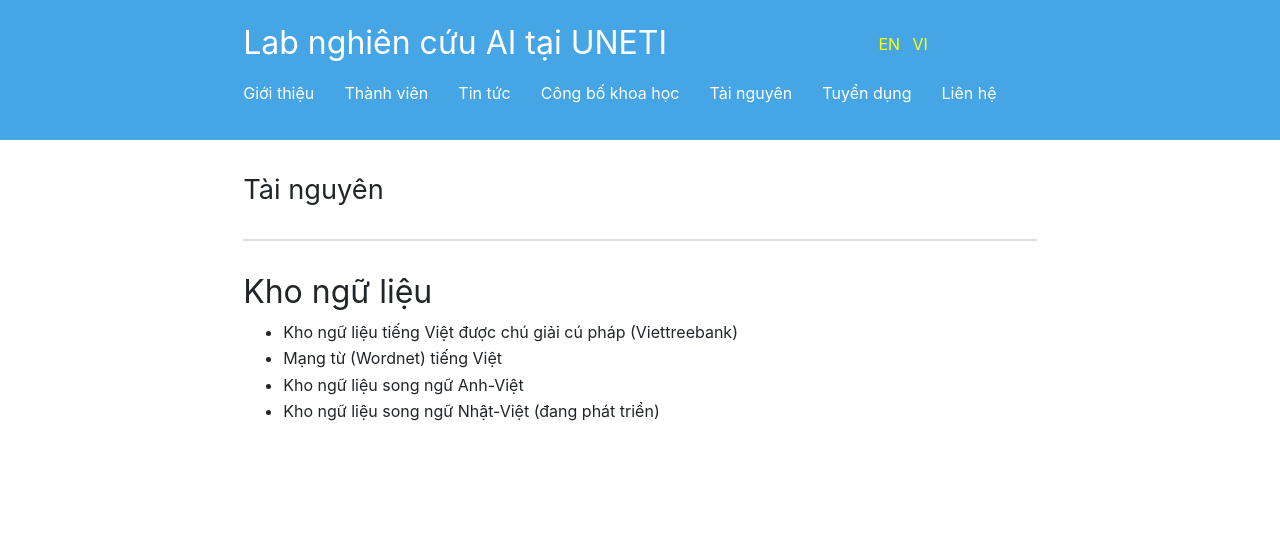
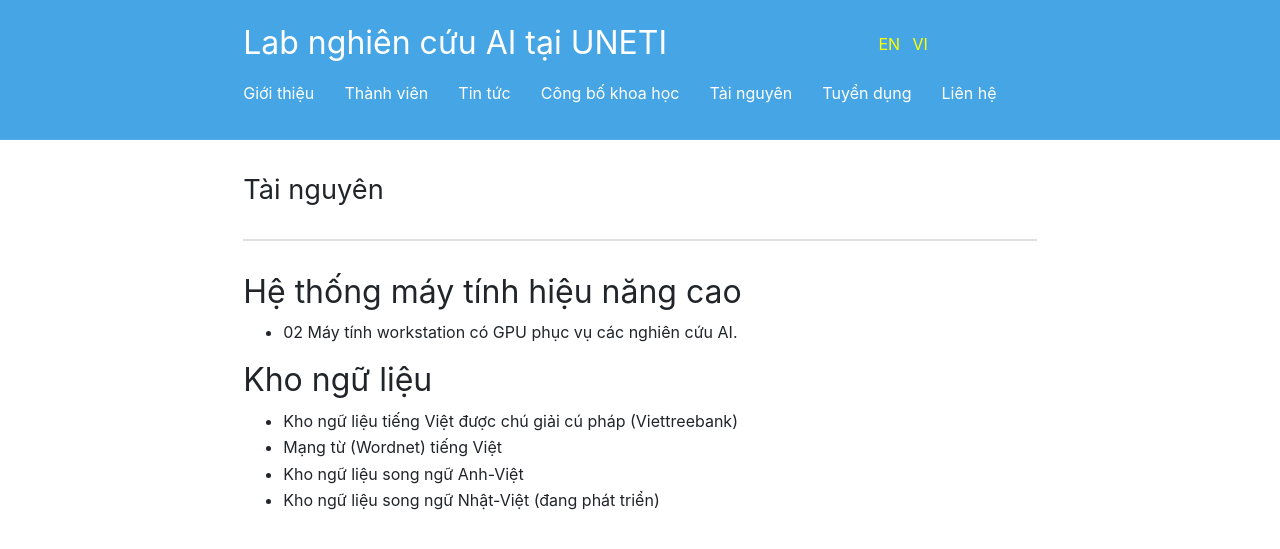
Before and after one commit to unetilab/unetilab.github.io, a Jekyll site: the page built from vi/Resources.md, in a window 1280 px wide. Shown: the top 549 px of the page. Built offline with Jekyll 4.4.1, drawn with Linux system fonts in a browser that asks for light colours; nearby versions of some CDN libraries; library files that are not in the unit come from our copies.

Commit message:
Update Resources.md

```diff
--- a/vi/Resources.md
+++ b/vi/Resources.md
@@ -7,6 +7,8 @@
 ---
 # Tài nguyên
 ---
+## Hệ thống máy tính hiệu năng cao
+* 02 Máy tính workstation có GPU phục vụ các nghiên cứu AI.
 
 ## Kho ngữ liệu
 
```
